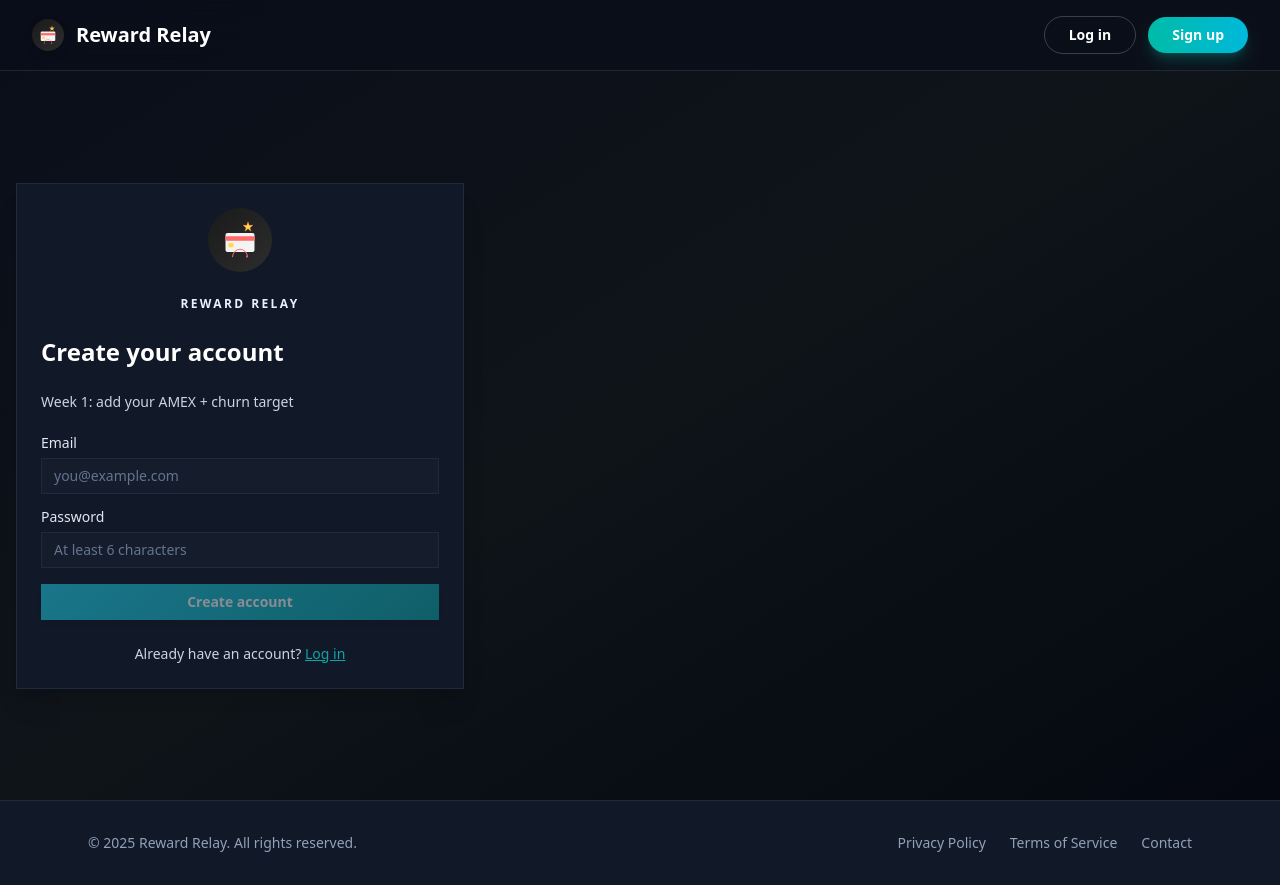
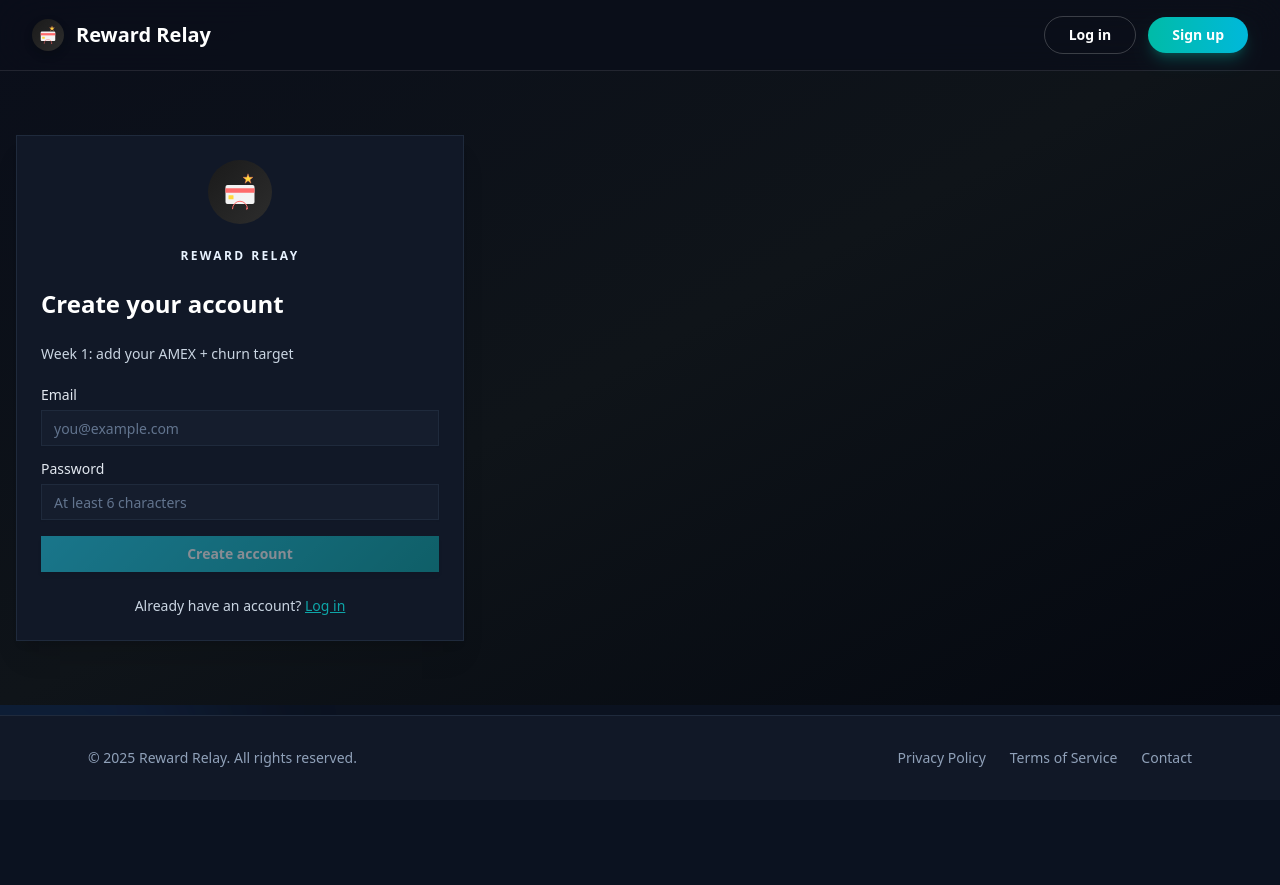
Before and after one commit to johankaito/reward-relay, a Next.js app in the folder app/: page /signup in a window 1280 px wide. After the commit the page ends 800 px from the top, so only its background shows below. Built offline with nearby package versions, Linux system fonts and the light colour scheme; no server answers; the database is empty.

Commit message:
Fix auth layout: make footer visible without scrolling
Remove min-h-screen from auth layout root and adjust main element to use
min-h with calculated height instead. This keeps vertical centering for
the auth form while ensuring the footer is visible on page load.

```diff
--- a/app/src/app/(auth)/layout.tsx
+++ b/app/src/app/(auth)/layout.tsx
@@ -6,7 +6,7 @@ export default function AuthLayout({
   children: React.ReactNode
 }) {
   return (
-    <div className="relative flex min-h-screen flex-col bg-gradient-to-br from-[#0a0e1a] via-[#0f1419] to-[#050810] text-white">
+    <div className="relative flex flex-col bg-gradient-to-br from-[#0a0e1a] via-[#0f1419] to-[#050810] text-white">
       {/* Subtle gradient orbs for depth */}
       <div className="pointer-events-none fixed inset-0 -z-10 overflow-hidden">
         <div className="absolute -top-40 -right-40 h-96 w-96 rounded-full bg-teal-500/10 blur-3xl"></div>
@@ -17,7 +17,7 @@ export default function AuthLayout({
       <Header logoClickable={true} />
 
       {/* Page Content */}
-      <main className="relative z-10 flex flex-1 items-center justify-center py-8 md:py-16">
+      <main className="relative z-10 flex items-center justify-center py-8 md:py-16 min-h-[calc(100vh-12rem)]">
         {children}
       </main>
     </div>
```
